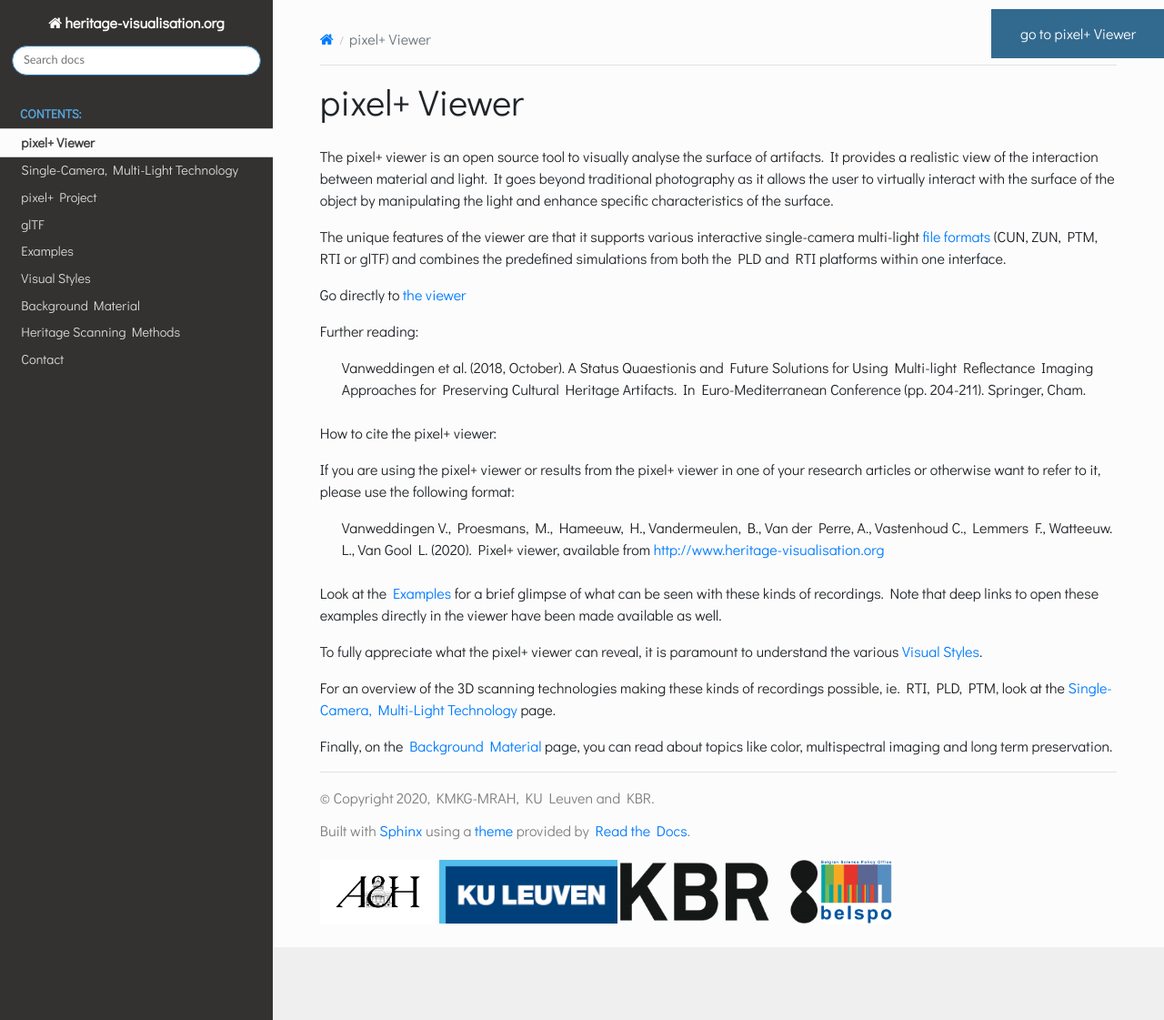
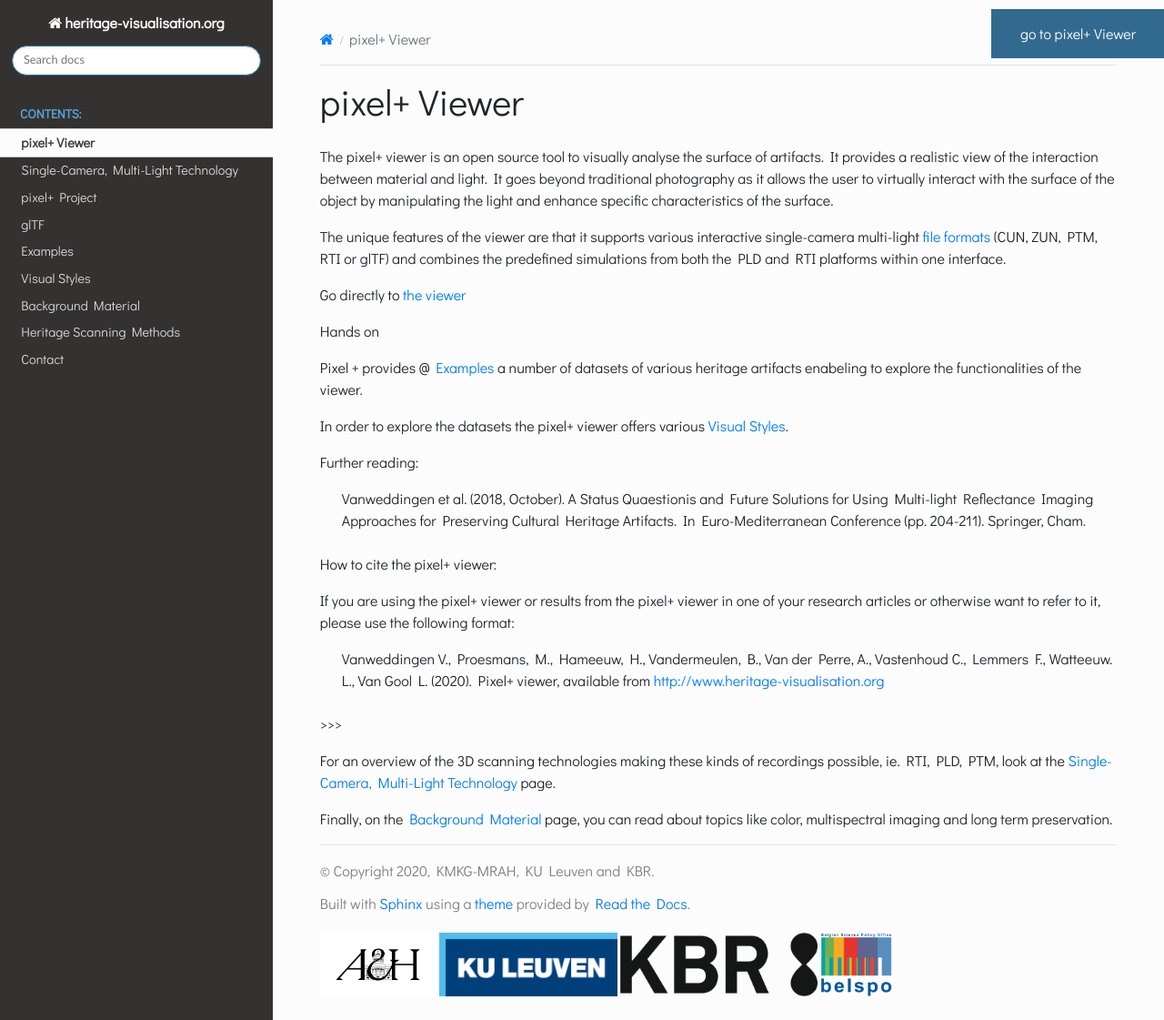
Before and after one commit to vvanwedd/heritagevisualisation, a Sphinx documentation site: the page built from source/pixelplusviewer.rst, in a window 1280 px wide and 1121 px high. Shown: the whole window at 91% size. Built offline with Sphinx 7.4.7 and the Read the Docs theme 2.0.0, drawn with Linux system fonts in a browser that asks for light colours; pages that are not in the unit, such as notebooks, are missing from menus.

Commit message:
Update pixelplusviewer.rst

```diff
--- a/source/pixelplusviewer.rst
+++ b/source/pixelplusviewer.rst
@@ -6,6 +6,13 @@
 The unique features of the viewer are that it supports various interactive single-camera multi-light `file formats <http://www.heritage-visualisation.org/gltf.html>`_ (CUN, ZUN, PTM, RTI or glTF) and combines the predefined simulations from both the PLD and RTI platforms within one interface.
 
 Go directly to `the viewer <http://www.heritage-visualisation.org/viewer/viewer.php>`_
+
+**Hands on**
+
+Pixel + provides @ :ref:`examples:Examples` a number of datasets of various heritage artifacts enabeling to explore the functionalities of the viewer.
+
+In order to explore the datasets the pixel+ viewer offers various :ref:`visualstyles:Visual styles`.
+
 
 
 **Further reading:**
@@ -18,10 +25,11 @@
 
   Vanweddingen V., Proesmans, M., Hameeuw, H., Vandermeulen, B., Van der Perre, A., Vastenhoud C., Lemmers F., Watteeuw. L., Van Gool L.  (2020). Pixel+ viewer, available from http://www.heritage-visualisation.org
 
+**>>>**
 
-Look at the :ref:`examples:Examples` for a brief glimpse of what can be seen with these kinds of recordings. Note that deep links to open these examples directly in the viewer have been made available as well.
 
-To fully appreciate what the pixel+ viewer can reveal, it is paramount to understand the various :ref:`visualstyles:Visual styles`.
+
+
 
 For an overview of the 3D scanning technologies making these kinds of recordings possible, ie. RTI, PLD, PTM, look at the :ref:`singlecameramultilight:Single-Camera, Multi-Light Technology` page.
 
```
